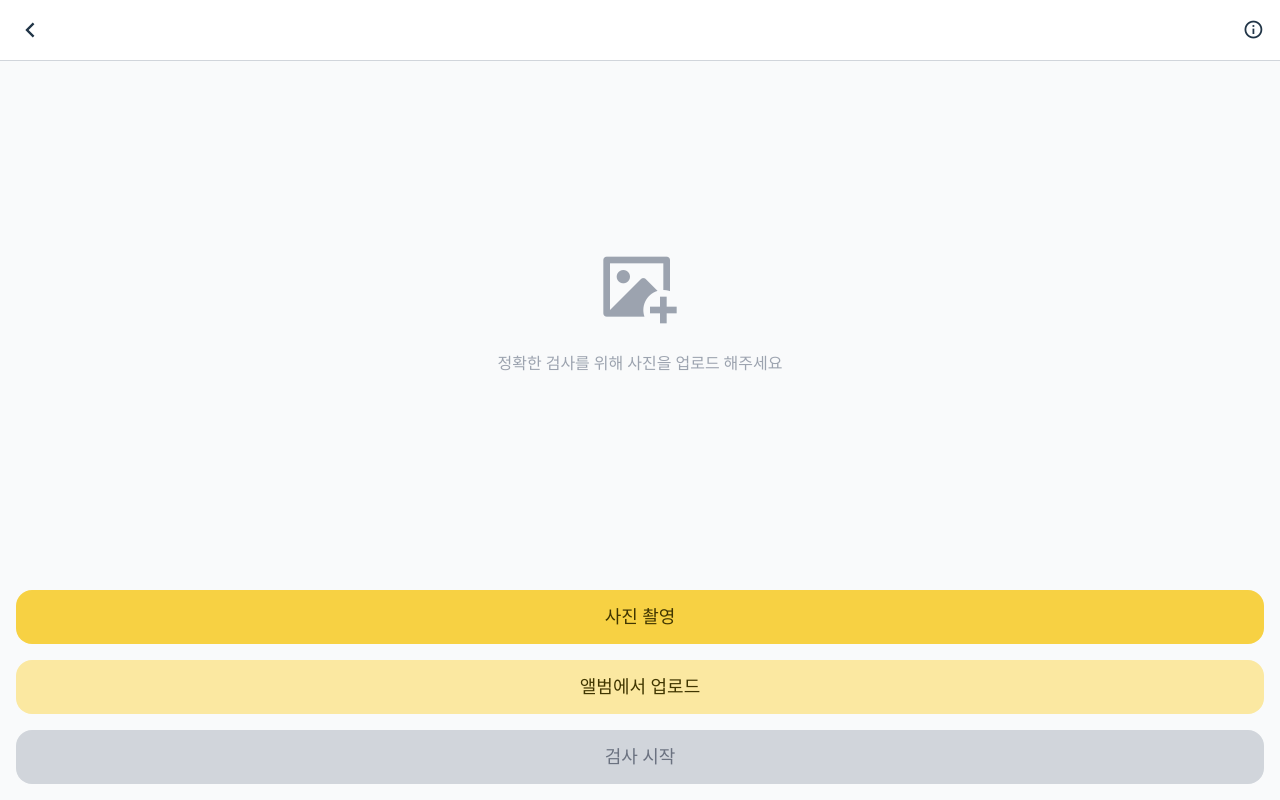
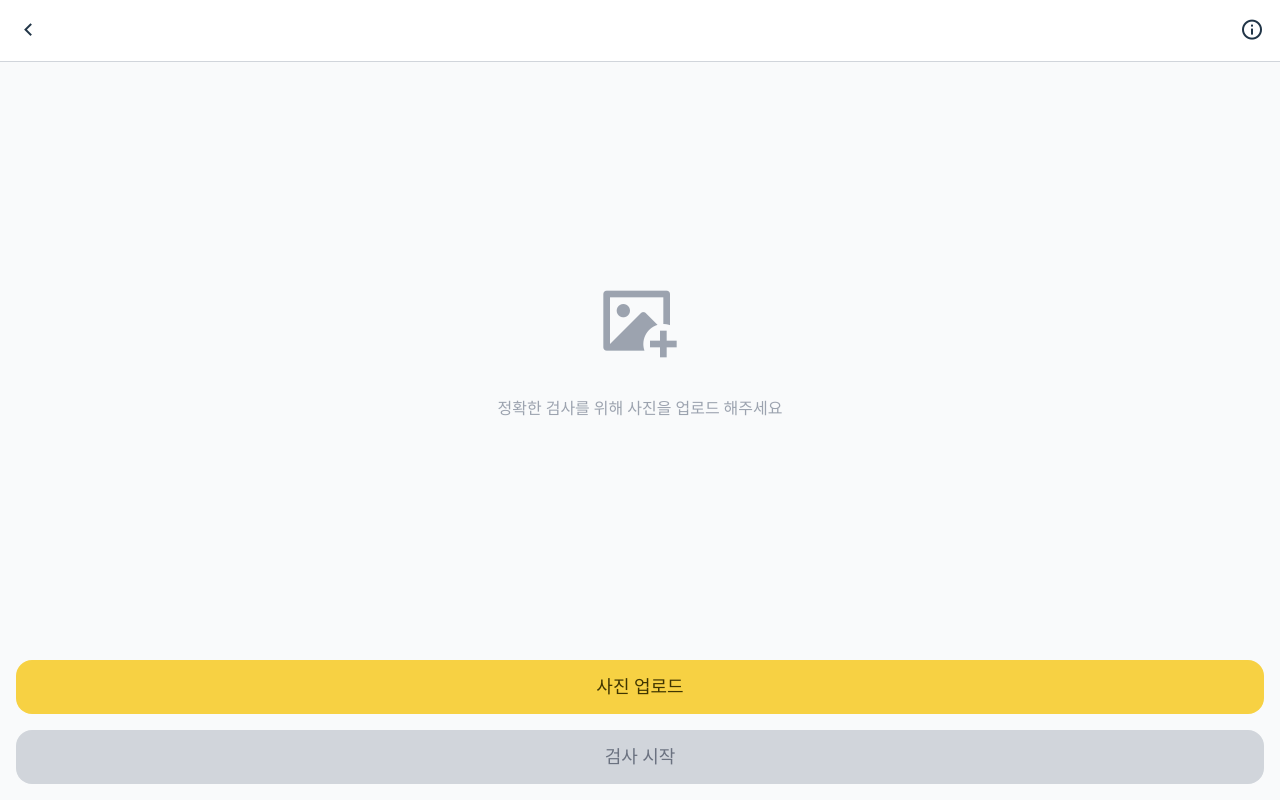
Before and after one commit to TwinKay/Bee_Careful, a React (Vite) app in the folder FE/beecareful/: page /diagnosis/create in a window 1280 px wide. Built offline with nearby package versions, Linux system fonts and the light colour scheme; a web font is replaced by a local one.

Commit message:
feat: 사진 추가, 삭제 기능

```diff
--- /dev/null
+++ b/FE/beecareful/src/components/common/ConfirmModal.tsx
@@ -0,0 +1,57 @@
+import React from 'react';
+import RemixIcon from './RemixIcon';
+import Button from './Button';
+
+type ConfirmModalPropsType = {
+  isOpen: boolean;
+  onClose: () => void;
+  onConfirm: () => void;
+  title?: string;
+  description?: string;
+  confirmText?: string;
+  cancelText?: string;
+};
+
+const ConfirmModal: React.FC<ConfirmModalPropsType> = ({
+  isOpen,
+  onClose,
+  onConfirm,
+  title = 'Are you sure?',
+  description,
+  confirmText = 'Confirm',
+}) => {
+  if (!isOpen) return null;
+
+  return (
+    <div
+      className="fixed inset-0 z-50 flex items-center justify-center bg-black/50 p-4"
+      onClick={onClose}
+    >
+      <div
+        className="min-h-42 flex w-full max-w-sm flex-col items-start justify-between rounded-2xl bg-white p-6 shadow-xl"
+        onClick={(e) => e.stopPropagation()}
+      >
+        <div className="flex w-full justify-between">
+          <h1 className="mt-2 text-xl font-semibold">{title}</h1>
+          <button onClick={onClose}>
+            <RemixIcon name="ri-close-fill" className="ri-2x" />
+          </button>
+        </div>
+        <p className="mt-2 text-gray-600">{description}</p>
+
+        <Button
+          variant="success"
+          onClick={() => {
+            onConfirm();
+            onClose();
+          }}
+          className="mt-4 w-full"
+        >
+          <p className="font-xl font-bold">{confirmText}</p>
+        </Button>
+      </div>
+    </div>
+  );
+};
+
+export default ConfirmModal;
--- a/FE/beecareful/src/components/common/RemixIcon.tsx
+++ b/FE/beecareful/src/components/common/RemixIcon.tsx
@@ -1,10 +1,15 @@
 type IconPropsType = {
   name: string; // example: "ri-home-line"
   className?: string;
+  onClick?: () => void; // optional click handler
 };
 
-const RemixIcon: React.FC<IconPropsType> = ({ name, className }) => {
-  return <i className={`${name} ri-lg ${className ?? ''}`} />;
+const RemixIcon: React.FC<IconPropsType> = ({ name, className, onClick }) => {
+  return (
+    <div className="flex aspect-square items-center justify-center">
+      <i className={`${name} ri-xl ${className ?? ''}`} onClick={onClick} />
+    </div>
+  );
 };
 
 export default RemixIcon;
--- a/FE/beecareful/src/layouts/MainLayout.tsx
+++ b/FE/beecareful/src/layouts/MainLayout.tsx
@@ -1,18 +1,12 @@
 import { Outlet, useNavigate } from 'react-router-dom';
-import { RiArrowLeftSLine } from '@remixicon/react';
 import RemixIcon from '@/components/common/RemixIcon';
 
 const MainLayout = (icon?: string) => {
   const route = useNavigate();
   return (
     <div className="flex h-screen flex-col bg-gray-50">
-      <header className="flex flex-row items-center justify-between border-b border-gray-300 bg-white p-4">
-        <RiArrowLeftSLine
-          size={28}
-          onClick={() => {
-            route(-1);
-          }}
-        />
+      <header className="flex h-16 flex-row items-center justify-between border-b border-gray-300 bg-white p-4">
+        <RemixIcon name={'ri-arrow-left-s-line'} onClick={() => route(-1)} />
         {icon && <RemixIcon name={icon} />}
       </header>
       <Outlet />
--- a/FE/beecareful/src/pages/diagnosis/DiagnosisCreatePage.tsx
+++ b/FE/beecareful/src/pages/diagnosis/DiagnosisCreatePage.tsx
@@ -1,24 +1,104 @@
 import Button from '@/components/common/Button';
+import ConfirmModal from '@/components/common/ConfirmModal';
 import RemixIcon from '@/components/common/RemixIcon';
+import { useState } from 'react';
 
 const DiagnosisCreatePage = () => {
+  const [images, setImages] = useState<File[]>([]);
+  const [selectedImageIndex, setSelectedImageIndex] = useState<number | null>(null);
+  const [isConfirmModalOpen, setIsConfirmModalOpen] = useState(false);
+
+  const getImages = () => {
+    const fileInput = document.getElementById('file-input') as HTMLInputElement;
+    if (fileInput) {
+      fileInput.click();
+    }
+  };
+
+  const deleteImage = (index: number) => {
+    if (index !== null && index >= 0 && index < images.length) {
+      const newImages = [...images];
+      newImages.splice(index, 1);
+      setImages(newImages);
+    }
+  };
+
   return (
     <div className="flex h-screen flex-col items-center">
-      <div className="flex h-full flex-col items-center justify-center gap-8">
-        <RemixIcon name="ri-image-add-fill" className="ri-5x text-gray-400" />
-        <p className="font-bold text-gray-400">정확한 검사를 위해 사진을 업로드 해주세요</p>
-      </div>
+      {images.length > 0 ? (
+        <div className="flex h-full w-full flex-col items-center gap-8">
+          <div className="flex w-full flex-wrap">
+            {images.map((image, index) => (
+              <div key={index} className="relative aspect-square w-1/3">
+                <button
+                  className="aspect-suqare absolute right-2 top-2 z-10 rounded-full bg-white p-1 shadow-md"
+                  onClick={() => {
+                    setSelectedImageIndex(index);
+                    setIsConfirmModalOpen(true);
+                  }}
+                >
+                  <RemixIcon name="ri-close-fill" className="ri-xl text-gray-500" />
+                </button>
+                <img
+                  src={URL.createObjectURL(image)}
+                  alt={`Uploaded ${index}`}
+                  className="h-full w-full object-cover"
+                />
+              </div>
+            ))}
+          </div>
+          <p className="p-4 font-bold text-gray-400">
+            {images.length}장의 사진이 업로드 되었습니다.
+          </p>
+        </div>
+      ) : (
+        <div className="flex h-full flex-col items-center justify-center gap-8">
+          <RemixIcon name="ri-image-add-fill" className="ri-5x text-gray-400" />
+          <p className="font-bold text-gray-400">정확한 검사를 위해 사진을 업로드 해주세요</p>
+        </div>
+      )}
       <div className="flex w-full flex-col gap-4 p-4">
-        <Button variant="success">
-          <p className="text-lg font-bold">사진 촬영</p>
+        <input
+          type="file"
+          accept="image/*"
+          multiple
+          onChange={(e) => {
+            if (e.target.files) {
+              const files = Array.from(e.target.files);
+              setImages(files);
+            }
+          }}
+          className="hidden"
+          id="file-input"
+        />
+        <Button variant={`${images.length === 0 ? 'success' : 'neutral'}`} onClick={getImages}>
+          <p className="text-lg font-bold">사진 업로드</p>
         </Button>
-        <Button variant="neutral">
-          <p className="text-lg font-bold">앨범에서 업로드</p>
-        </Button>
-        <Button variant="success" disabled>
-          <p className="text-lg font-bold text-gray-500">검사 시작</p>
+        <Button
+          variant="success"
+          disabled={images.length === 0}
+          onClick={() => {
+            alert('검사 시작');
+          }}
+        >
+          <p className={`text-lg font-bold ${images.length === 0 ? 'text-gray-500' : ''}`}>
+            검사 시작
+          </p>
         </Button>
       </div>
+      <ConfirmModal
+        isOpen={isConfirmModalOpen}
+        onClose={() => {
+          setIsConfirmModalOpen(false);
+        }}
+        onConfirm={() => {
+          if (selectedImageIndex == null) return;
+          deleteImage(selectedImageIndex);
+        }}
+        title="사진을 삭제하시겠어요?"
+        // description="삭제된 사진은 복구할 수 없습니다."
+        confirmText="삭제"
+      />
     </div>
   );
 };
```
